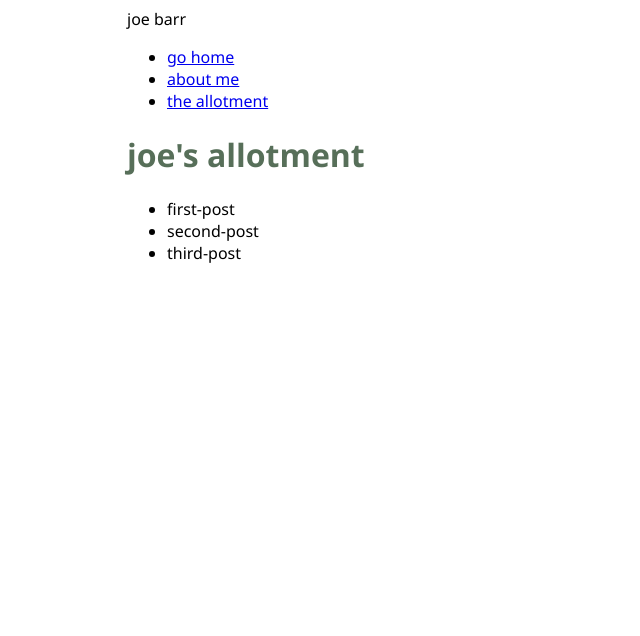
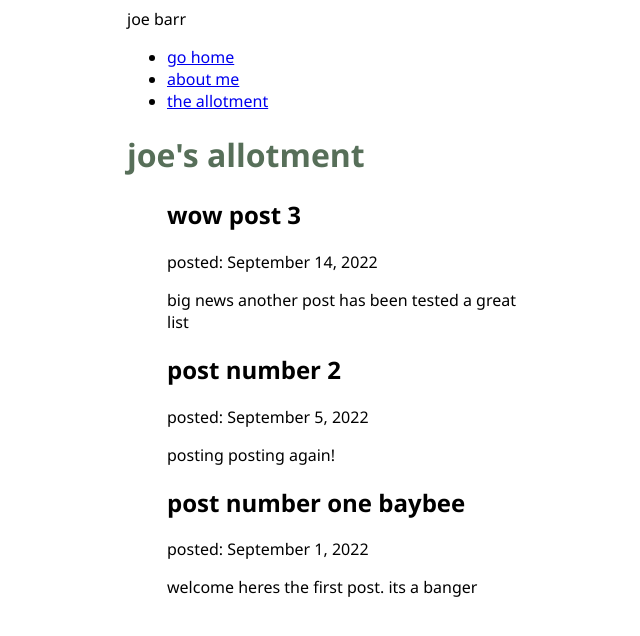
Before and after one commit to joejbarr/jb-website--gatsby2022, a Gatsby site: page /blog in a window 1280 px wide. Shown: the whole page, without its empty margins (313-953 px from the left). Built offline with nearby package versions, Linux system fonts and the light colour scheme; Gatsby itself is replaced by a stand-in of ours.

Commit message:
Finished Gatsby Tutorial Part 5

```diff
--- a/blog/first-post.mdx
+++ b/blog/first-post.mdx
@@ -0,0 +1,9 @@
+---
+title: "post number one baybee"
+date: "2022-09-01"
+slug: "first-post"
+---
+
+# welcome
+
+heres the first post. its a **banger**
--- a/blog/second-post.mdx
+++ b/blog/second-post.mdx
@@ -0,0 +1,9 @@
+---
+title: "post number 2"
+date: "2022-09-05"
+slug: "second-post"
+---
+
+## posting posting
+
+again!
--- a/blog/third-post.mdx
+++ b/blog/third-post.mdx
@@ -0,0 +1,13 @@
+---
+title: "wow post 3"
+date: "2022-09-14"
+slug: "third-post"
+---
+
+# big news
+
+another post has been tested
+
+* a
+* great
+* list
--- a/gatsby-config.js
+++ b/gatsby-config.js
@@ -1,17 +1,17 @@
 module.exports = {
   siteMetadata: {
-    title: `joe barr`,
-    siteUrl: `https://www.yourdomain.tld`,
+    title: "joe barr",
   },
   plugins: [
     "gatsby-plugin-image",
     "gatsby-plugin-sharp",
     {
-      resolve: "gatsby-source-filesystem",
+      resolve: `gatsby-source-filesystem`,
       options: {
-        name: `allotment`,
-        path: `${__dirname}/blog`,
-      }
+        name: `blog`,
+        path: `${__dirname}/blog/`,
+      },
     },
+    "gatsby-plugin-mdx",
   ],
-}
+};
--- a/package.json
+++ b/package.json
@@ -15,8 +15,10 @@
     "clean": "gatsby clean"
   },
   "dependencies": {
+    "@mdx-js/react": "^2.1.3",
     "gatsby": "^4.22.0",
     "gatsby-plugin-image": "^2.22.0",
+    "gatsby-plugin-mdx": "^4.2.0",
     "gatsby-plugin-sharp": "^4.22.0",
     "gatsby-source-filesystem": "^4.22.0",
     "react": "^18.1.0",
--- a/src/pages/blog.js
+++ b/src/pages/blog.js
@@ -8,10 +8,12 @@ const BlogPage = ({ data }) => {
         <Layout pageTitle="joe's allotment">
             <ul>
                 {
-                data.allFile.nodes.map(node => (
-                    <li key={node.name}>
-                    {node.name}
-                    </li>
+                data.allMdx.nodes.map((node) => (
+                    <article key={node.id}>
+                    <h2>{node.frontmatter.title}</h2>
+                    <p>posted: {node.frontmatter.date}</p>
+                    <p>{node.excerpt}</p>
+                    </article>
                 ))
                 }
             </ul>
@@ -20,14 +22,20 @@ const BlogPage = ({ data }) => {
 }
 
 export const query = graphql`
-query {
-    allFile {
+  query {
+    allMdx(sort: {fields: frontmatter___date, order: DESC}) {
       nodes {
-        name
+        frontmatter {
+          date(formatString: "MMMM D, YYYY")
+          title
+        }
+        id
+        excerpt
       }
     }
-}
+  }
 `
+
 
 export const Head = () => <Seo title="the allotment" />
 export default BlogPage
```
Also changed, not shown: 2 other files.
